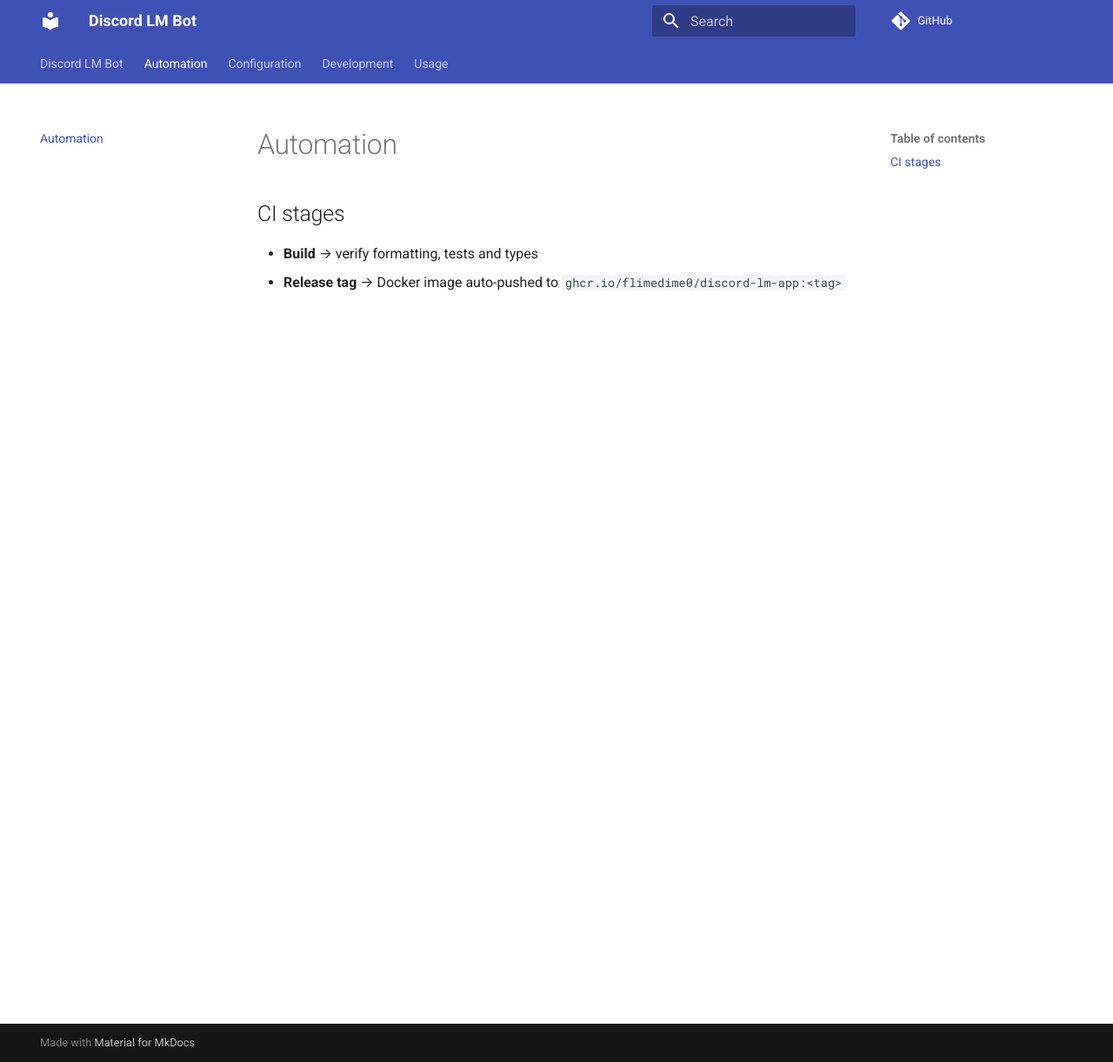
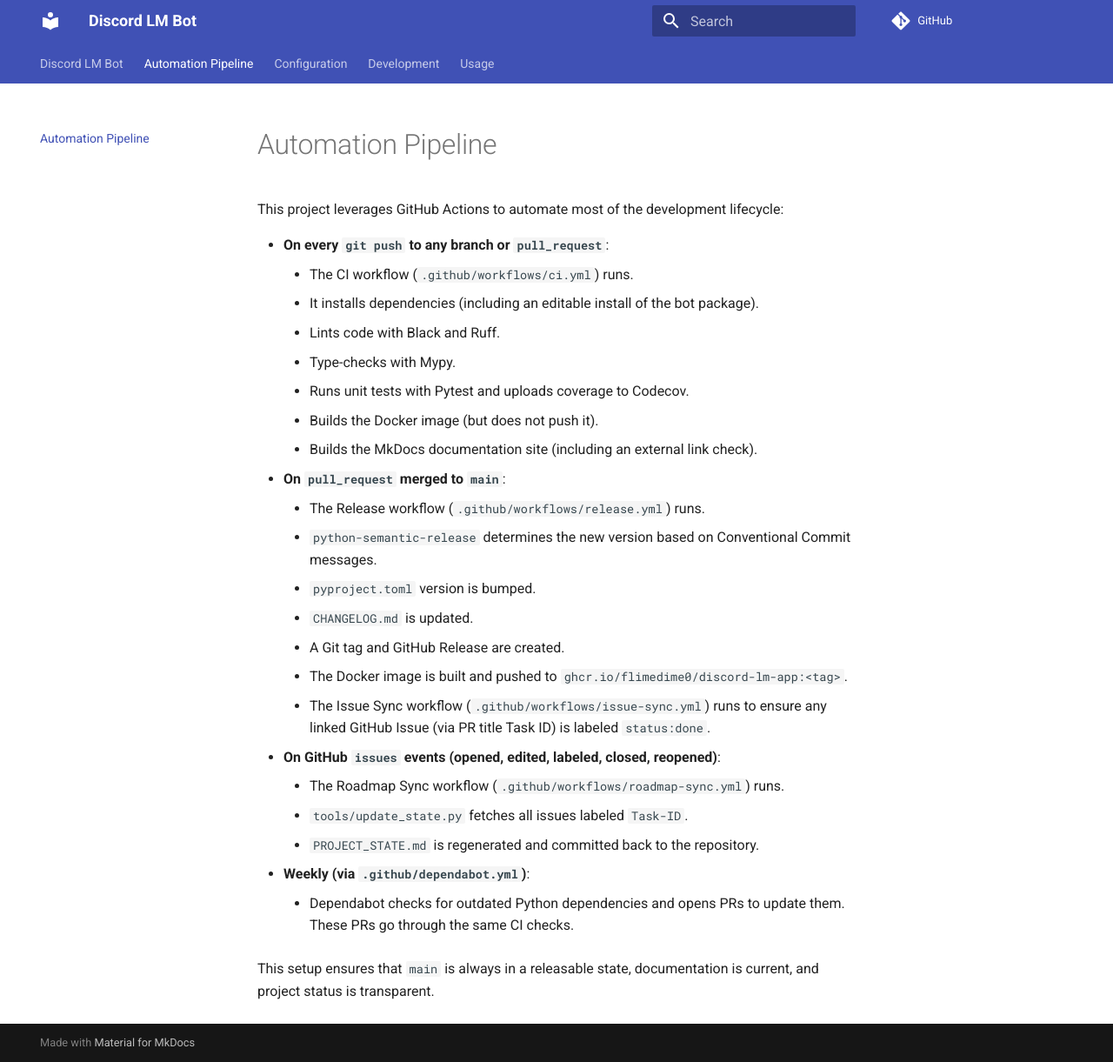
Before and after one commit to flimedime0/discord-lm, an MkDocs documentation site: the page built from docs/automation.md, in a window 1280 px wide and 1221 px high. Shown: the whole window at 87% size. Built offline with MkDocs 1.6.1 and Material for MkDocs 9.7.7, drawn with Linux system fonts in a browser that asks for light colours; comment, search, counter and statistics services are not loaded.

Commit message:
chore: sync automation docs and config

```diff
--- a/docs/automation.md
+++ b/docs/automation.md
@@ -1,6 +1,28 @@
-# Automation
+# Automation Pipeline
 
-## CI stages
+This project leverages GitHub Actions to automate most of the development lifecycle:
 
-* **Build** → verify formatting, tests and types
-* **Release tag** → Docker image auto-pushed to `ghcr.io/flimedime0/discord-lm-app:<tag>`
+*   **On every `git push` to any branch or `pull_request`**:
+    *   The CI workflow (`.github/workflows/ci.yml`) runs.
+    *   It installs dependencies (including an editable install of the bot package).
+    *   Lints code with Black and Ruff.
+    *   Type-checks with Mypy.
+    *   Runs unit tests with Pytest and uploads coverage to Codecov.
+    *   Builds the Docker image (but does not push it).
+    *   Builds the MkDocs documentation site (including an external link check).
+*   **On `pull_request` merged to `main`**:
+    *   The Release workflow (`.github/workflows/release.yml`) runs.
+    *   `python-semantic-release` determines the new version based on Conventional Commit messages.
+    *   `pyproject.toml` version is bumped.
+    *   `CHANGELOG.md` is updated.
+    *   A Git tag and GitHub Release are created.
+    *   The Docker image is built and pushed to `ghcr.io/flimedime0/discord-lm-app:<tag>`.
+    *   The Issue Sync workflow (`.github/workflows/issue-sync.yml`) runs to ensure any linked GitHub Issue (via PR title Task ID) is labeled `status:done`.
+*   **On GitHub `issues` events (opened, edited, labeled, closed, reopened)**:
+    *   The Roadmap Sync workflow (`.github/workflows/roadmap-sync.yml`) runs.
+    *   `tools/update_state.py` fetches all issues labeled `Task-ID`.
+    *   `PROJECT_STATE.md` is regenerated and committed back to the repository.
+*   **Weekly (via `.github/dependabot.yml`)**:
+    *   Dependabot checks for outdated Python dependencies and opens PRs to update them. These PRs go through the same CI checks.
+
+This setup ensures that `main` is always in a releasable state, documentation is current, and project status is transparent.
```
Also changed, not shown: CHANGELOG.md (+7 -0 lines), CONTRIBUTING.md (+1 -1 lines), PROJECT_STATE.md (+5 -0 lines), pyproject.toml (+12 -0 lines), 1 other file.
